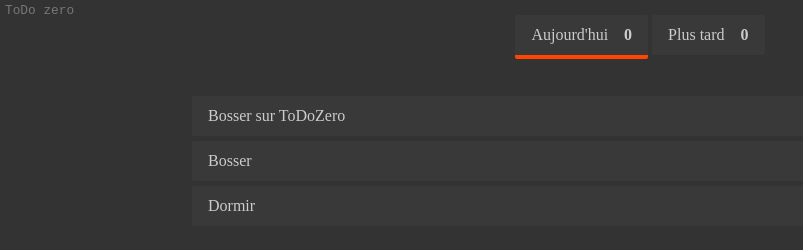
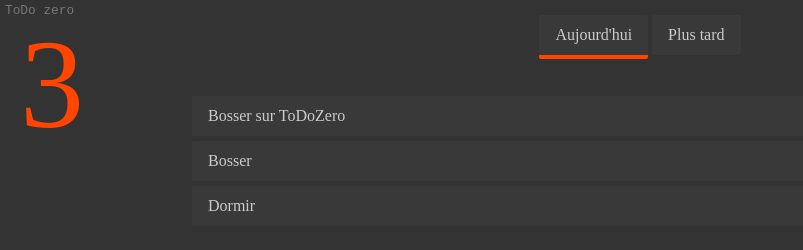
Before and after one commit to iGitScor/todozero, a plain HTML site: page index.html in a window 1280 px wide. Shown: the whole page, without its empty margins (0-803 px from the left). Drawn offline with Linux system fonts and the light colour scheme.

Commit message:
Tab test

```diff
--- a/css/styles.css
+++ b/css/styles.css
@@ -74,11 +74,6 @@ li {}
 	border-bottom: 4px solid orangered;
 }
 
-.todos-left {
-	margin-left: 1em;
-	font-weight: bold;
-}
-
 /* ==================================================================== TODOS */
 
 #todos {
@@ -95,4 +90,12 @@ li {}
 	padding: 1px 0;
 }
 
+#todos-left {
+  position: absolute;
+  top: 20px;
+  left: 20px;
+  color: #FF4500;
+  font-size: 8em;
+}
+
 .zero {}
--- a/index.html
+++ b/index.html
@@ -12,11 +12,13 @@
   <h1>ToDo zero</h1>
 
     <ul id="main-menu" class="tab-menu">
-        <li><a href="#" class="btn tab-link tab-active" data-tab="now">Aujourd'hui<span class="todos-left">0</span></a></li>
-        <li><a href="#" class="btn tab-link" data-tab="next">Plus tard<span class="todos-left">0</span></a></li>
+        <li><a href="#" class="btn tab-link tab-active" data-tabname="now">Aujourd'hui</a></li>
+        <li><a href="#" class="btn tab-link" data-tabname="next">Plus tard</a></li>
     </ul>
 
     <div id="todos">
+        <p id="todos-left">0</p>
+
         <div id="now" class="tab">
             <ul>
                 <li class="btn todo zero">Bosser sur ToDoZero</li>
@@ -30,6 +32,7 @@
                 <li class="btn todo zero">Bosser</li>
                 <li class="btn todo zero">Dormir</li>
                 <li class="btn todo zero">Faire une pause</li>
+                <li class="btn todo zero">Bosser encore</li>
             </ul>
         </div>
     </div>
--- a/js/main.js
+++ b/js/main.js
@@ -4,7 +4,24 @@ $(document).ready(function() {
     });
 
     closeAllOtherTabs('now');
+
+    refreshTodosLeft();
+
+    $('.tab-link').click(function() {
+      var tab = $(this).data('tabname');
+
+      openTab(tab);
+    });
 });
+
+/**
+ * Returns the name of the active tab
+ *
+ * @return {string|undefined}
+ */
+function getActiveTab() {
+  return $('.tab-active').data('tabname');
+}
 
 /**
  * [openTab description]
@@ -21,6 +38,8 @@ function openTab(tabName) {
     closeAllOtherTabs(tabName);
 
     tab.show();
+
+    refreshTodosLeft();
 }
 
 /**
@@ -60,3 +79,21 @@ function initTabLink(tabLink) {
         openTab(tabLink.attr('data-tab'));
     });
 }
+
+/**
+ * Refresh the "todos left" count
+ *
+ * @return {undefined}
+ */
+function refreshTodosLeft() {
+  var activeTab = getActiveTab();
+  var todosLeft;
+
+  if (typeof activeTab === 'undefined') {
+    return false;
+  }
+
+  todosLeft = $('#' + activeTab + ' .todo').length;
+
+  $('#todos-left').html(todosLeft);
+}
```
